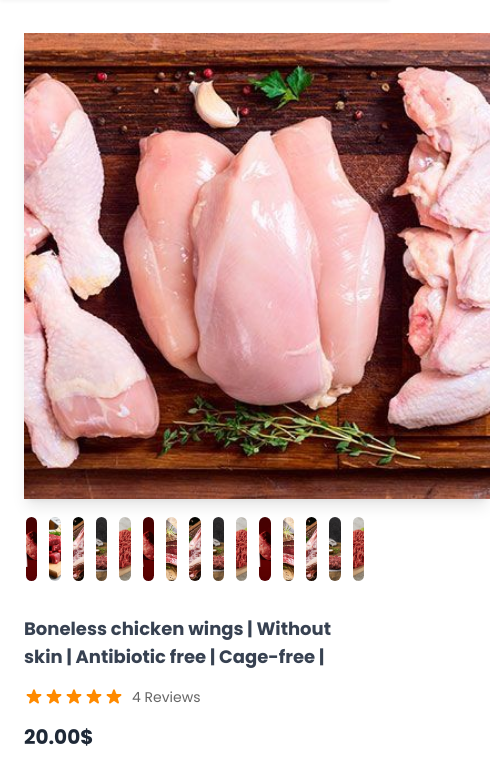
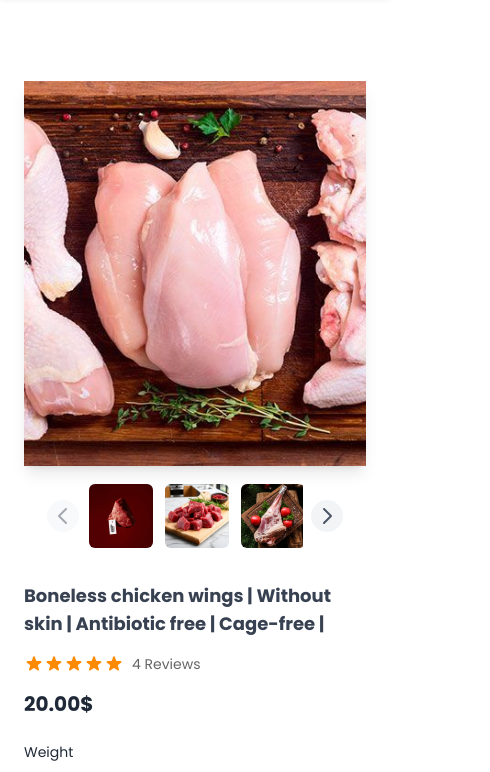
Before and after one commit to LatifaAlJarrah/Halal-Meat-New, a plain HTML site: page src/product.html in a window 390 px wide. Shown: the part 63-835 px from the top of the page, 490 px wide, since content can reach past the window. Drawn offline with nearby package versions, Linux system fonts and the light colour scheme; a web font is replaced by a local one.

Commit message:
Refactor index.html, product.html, and output.css for improved layout and responsiveness; adjust section heights, add new utility classes, and enhance thumbnail scrolling functionality for mobile devices.

```diff
--- a/src/product.html
+++ b/src/product.html
@@ -80,11 +80,17 @@
                 font-size: 14px;
             }
 
-            /* Mobile: show all thumbnails horizontally */
+            /* Mobile: show only 3 thumbnails horizontally with scroll */
             #thumbnail-container {
                 max-height: none !important;
-                overflow-x: auto;
+                /* overflow-x: auto; */
                 overflow-y: hidden;
+                /* Show only 3 images: 3 * (64px + 8px gap) = 216px */
+                width: 216px;
+            }
+
+            #thumbnail-wrapper {
+                width: max-content;
             }
         }
     </style>
@@ -224,22 +230,32 @@
     </header>
 
     <!-- Main Product Content -->
-    <main class="pt-24 pb-16 bg-white font-poppins">
-        <div class=" mx-auto px-6 md:px-12 lg:px-20">
+    <main class="pt-36 pb-16 bg-white font-poppins">
+        <div class="2xl:max-w-[1900px] mx-auto px-6 lg:px-12">
             <!-- Product Section -->
-            <section class="grid grid-cols-1 lg:grid-cols-2 gap-8 lg:gap-16 mb-16">
+            <section class="grid grid-cols-1 lg:grid-cols-2 gap-8 md:gap-12 lg:gap-16 mb-16">
                 <!-- Product Images -->
                 <div class="order-1">
-                    <div class="flex flex-col lg:flex-row gap-4 h-[550px]">
+                    <div class="flex flex-col lg:flex-row gap-4 h-[469px]">
                         <!-- Thumbnail Gallery with Scroll Buttons -->
                         <div class="flex lg:flex-col items-center gap-2 lg:gap-4 order-2 lg:order-1">
-                            <!-- Scroll Up Button -->
+                            <!-- Scroll Up Button (Desktop) / Left Button (Mobile) -->
                             <button id="thumbnail-scroll-up"
                                 class="hidden lg:block w-8 h-8 p-1 bg-gray-100 hover:bg-gray-200 rounded-full flex items-center justify-center transition-colors duration-200">
                                 <svg class="w-6 h-6 text-gray-600" fill="none" stroke="currentColor"
                                     viewBox="0 0 24 24">
                                     <path stroke-linecap="round" stroke-linejoin="round" stroke-width="2"
                                         d="M5 15l7-7 7 7"></path>
+                                </svg>
+                            </button>
+
+                            <!-- Mobile Left Button -->
+                            <button id="thumbnail-scroll-left"
+                                class="lg:hidden w-8 h-8 p-1 bg-gray-100 hover:bg-gray-200 rounded-full flex items-center justify-center transition-colors duration-200">
+                                <svg class="w-6 h-6 text-gray-600" fill="none" stroke="currentColor"
+                                    viewBox="0 0 24 24">
+                                    <path stroke-linecap="round" stroke-linejoin="round" stroke-width="2"
+                                        d="M15 19l-7-7 7-7"></path>
                                 </svg>
                             </button>
 
@@ -323,7 +339,7 @@
                                     </div>
                                 </div>
                             </div>
-                            <!-- Scroll Down Button -->
+                            <!-- Scroll Down Button (Desktop) / Right Button (Mobile) -->
                             <button id="thumbnail-scroll-down"
                                 class="hidden lg:block w-8 h-8 p-1 bg-gray-100 hover:bg-gray-200 rounded-full flex items-center justify-center transition-colors duration-200">
                                 <svg class="w-6 h-6 text-gray-600" fill="none" stroke="currentColor"
@@ -332,21 +348,31 @@
                                         d="M19 9l-7 7-7-7"></path>
                                 </svg>
                             </button>
+
+                            <!-- Mobile Right Button -->
+                            <button id="thumbnail-scroll-right"
+                                class="lg:hidden w-8 h-8 p-1 bg-gray-100 hover:bg-gray-200 rounded-full flex items-center justify-center transition-colors duration-200">
+                                <svg class="w-6 h-6 text-gray-600" fill="none" stroke="currentColor"
+                                    viewBox="0 0 24 24">
+                                    <path stroke-linecap="round" stroke-linejoin="round" stroke-width="2"
+                                        d="M9 5l7 7-7 7"></path>
+                                </svg>
+                            </button>
                         </div>
 
                         <!-- Main Product Image -->
-                        <div class="order-1 lg:order-2 flex-1 ">
-                            <div class="aspect-square overflow-hidden shadow-lg  h-full">
+                        <div class="order-1 lg:order-2 w-full md:w-2/3 lg:w-full h-full mx-auto">
+                            <div class=" overflow-hidden shadow-lg h-full w-full">
                                 <img id="main-product-image" src="assets/images/chicken.jpg"
-                                    alt="Boneless Chicken Wings" class="w-full h-full object-cover">
+                                    alt="Boneless Chicken Wings" class="h-full w-full object-cover">
                             </div>
                         </div>
                     </div>
                 </div>
 
                 <!-- Product Details -->
-                <div class="order-2">
-                    <div class="space-y-6 max-w-[580px]">
+                <div class="order-2 mt-0 md:mt-20 lg:mt-0">
+                    <div class="space-y-6 w-full lg:max-w-[580px]">
                         <!-- Product Title -->
                         <div>
                             <h1 class="text-lg md:text-xl lg:text-xl font-bold text-[#374151] mb-4">
@@ -525,10 +551,11 @@
                                     </svg>
                                 </div>
                                 <div>
-                                    <h3 class="font-normal text-[#1F2937] text-lg">Free Shipping</h3>
-                                    <p class="text-base font-normal text-[#6B7280]">Free standard shipping on
+                                    <h3 class="font-normal text-[#1F2937] text-base lg:text-lg">Free Shipping</h3>
+                                    <p class="text-sm lg:text-base font-normal text-[#6B7280]">Free standard shipping on
                                         orders over 8,00$</p>
-                                    <p class="text-base font-normal text-[#6B7280]">28/02/2025 - 03/03/2025</p>
+                                    <p class="text-sm lg:text-base font-normal text-[#6B7280]">28/02/2025 - 03/03/2025
+                                    </p>
                                 </div>
                             </div>
 
@@ -544,9 +571,9 @@
 
                                 </div>
                                 <div>
-                                    <h3 class="font-normal text-[#1F2937] text-lg">Return Policy</h3>
+                                    <h3 class="font-normal text-[#1F2937] text-base lg:text-lg">Return Policy</h3>
                                     <a href="#"
-                                        class="text-base text-[#6B7280] hover:text-[#505152] transition-colors underline">Learn
+                                        class="text-sm lg:text-base text-[#6B7280] hover:text-[#505152] transition-colors underline">Learn
                                         More</a>
                                 </div>
                             </div>
@@ -685,7 +712,7 @@
     <!-- Footer -->
     <footer class="bg-linear-to-r from-[#D72638] to-[#58080E] text-white">
         <!-- Main Footer Content -->
-        <div class="px-6 md:px-12 lg:px-20 mx-auto py-16 text-center md:text-start">
+        <div class="px-6 md:px-12 lg:px-20 py-16 text-center md:text-start 2xl:max-w-[1900px] mx-auto">
             <div class="grid grid-cols-1 md:grid-cols-3 lg:grid-cols-6 gap-8 lg:gap-20">
                 <!-- Left Column - Halal Meat -->
                 <div class="col-span-1 lg:col-span-3">
@@ -1018,6 +1045,8 @@
             const thumbnailContainer = document.getElementById('thumbnail-container');
             const scrollUpBtn = document.getElementById('thumbnail-scroll-up');
             const scrollDownBtn = document.getElementById('thumbnail-scroll-down');
+            const scrollLeftBtn = document.getElementById('thumbnail-scroll-left');
+            const scrollRightBtn = document.getElementById('thumbnail-scroll-right');
 
             // Calculate scroll step based on thumbnail height + gap (112px + 20px = 132px)
             const scrollStep = 132; // pixels to scroll each time (one thumbnail height + gap)
@@ -1027,8 +1056,10 @@
                 const container = thumbnailContainer;
                 const isAtTop = container.scrollTop <= 0;
                 const isAtBottom = container.scrollTop >= (container.scrollHeight - container.clientHeight);
+                const isAtLeft = container.scrollLeft <= 0;
+                const isAtRight = container.scrollLeft >= (container.scrollWidth - container.clientWidth);
 
-                // Update scroll up button
+                // Update scroll up button (desktop)
                 if (isAtTop) {
                     scrollUpBtn.classList.add('opacity-50', 'cursor-not-allowed');
                     scrollUpBtn.disabled = true;
@@ -1037,13 +1068,31 @@
                     scrollUpBtn.disabled = false;
                 }
 
-                // Update scroll down button
+                // Update scroll down button (desktop)
                 if (isAtBottom) {
                     scrollDownBtn.classList.add('opacity-50', 'cursor-not-allowed');
                     scrollDownBtn.disabled = true;
                 } else {
                     scrollDownBtn.classList.remove('opacity-50', 'cursor-not-allowed');
                     scrollDownBtn.disabled = false;
+                }
+
+                // Update scroll left button (mobile)
+                if (isAtLeft) {
+                    scrollLeftBtn.classList.add('opacity-50', 'cursor-not-allowed');
+                    scrollLeftBtn.disabled = true;
+                } else {
+                    scrollLeftBtn.classList.remove('opacity-50', 'cursor-not-allowed');
+                    scrollLeftBtn.disabled = false;
+                }
+
+                // Update scroll right button (mobile)
+                if (isAtRight) {
+                    scrollRightBtn.classList.add('opacity-50', 'cursor-not-allowed');
+                    scrollRightBtn.disabled = true;
+                } else {
+                    scrollRightBtn.classList.remove('opacity-50', 'cursor-not-allowed');
+                    scrollRightBtn.disabled = false;
                 }
             }
 
@@ -1063,6 +1112,22 @@
                 });
             });
 
+            // Scroll left functionality (mobile)
+            scrollLeftBtn.addEventListener('click', () => {
+                thumbnailContainer.scrollBy({
+                    left: -72, // 64px image + 8px gap
+                    behavior: 'smooth'
+                });
+            });
+
+            // Scroll right functionality (mobile)
+            scrollRightBtn.addEventListener('click', () => {
+                thumbnailContainer.scrollBy({
+                    left: 72, // 64px image + 8px gap
+                    behavior: 'smooth'
+                });
+            });
+
             // Update button states on scroll
             thumbnailContainer.addEventListener('scroll', updateScrollButtons);
 
```
Also changed, not shown: src/build-your-box.html (+1 -1 lines), src/index.html (+1 -1 lines), src/output.css.
